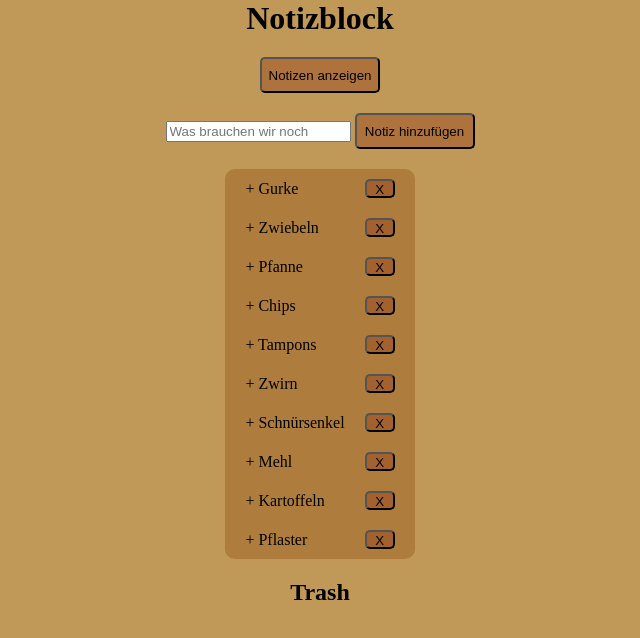
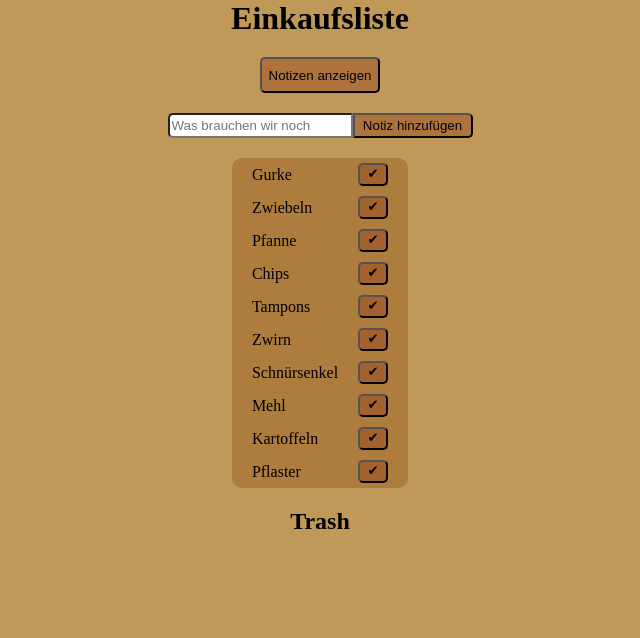
Before and after one commit to codebySaschaHeinze/shopping-list, a plain HTML site: page index.html in a window 1280 px wide. Both pictures are taken after a click on the button "Notizen anzeigen". Shown: the whole page, without its empty margins (320-960 px from the left). Drawn offline with Linux system fonts and the light colour scheme.

Commit message:
some style changes

```diff
--- a/index.html
+++ b/index.html
@@ -3,7 +3,7 @@
   <head>
     <meta charset="UTF-8" />
     <meta name="viewport" content="width=device-width, initial-scale=1.0" />
-    <title>Modul 7 / Teil 1</title>
+    <title>Einkaufsliste</title>
 
     <script src="script.js" defer></script>
 
@@ -11,15 +11,15 @@
     <link rel="stylesheet" href="./style.css" />
   </head>
   <body>
-    <h1>Notizblock</h1>
+    <h1>Einkaufsliste</h1>
     <button onclick="renderNotes()">Notizen anzeigen</button>
-    <div>
+    <div class="inputAndAddNoteButton">
       <input
         id="noteInputBox"
         type="text"
         placeholder="Was brauchen wir noch"
       />
-      <button id="" onclick="addNote()">Notiz hinzufügen</button>
+      <button onclick="addNote()">Notiz hinzufügen</button>
     </div>
 
     <div class="content1" id="content1"></div>
--- a/script.js
+++ b/script.js
@@ -26,7 +26,7 @@ function renderNotes() {
 }
 
 function getNoteTemplate(indexNote) {
-  return /*html*/ `<div class="firstNoteContainer"><p>+ ${notes[indexNote]}</p><button onclick="deleteNote(${indexNote})" class="deleteButton">X</button></div>`;
+  return /*html*/ `<div class="firstNoteContainer"><p>${notes[indexNote]}</p><button onclick="checkNote(${indexNote})" class="deleteButton">&#x2714;</button></div>`;
 }
 
 function addNote() {
@@ -41,7 +41,7 @@ function addNote() {
   noteInputRef.value = "";
 }
 
-function deleteNote(indexNote) {
+function checkNote(indexNote) {
   let trashNote = notes.splice(indexNote, 1);
 
   trashNotes.push(trashNote);
@@ -60,11 +60,11 @@ function renderTrashNotes() {
     indexTrashNote < trashNotes.length;
     indexTrashNote++
   ) {
-    trashContentRef.innerHTML = getTrashNoteTemplate(indexTrashNote);
+    trashContentRef.innerHTML += getTrashNoteTemplate(indexTrashNote);
   }
 }
 function getTrashNoteTemplate(indexTrashNote) {
-  return /*html*/ `<div class="trashNoteContainer"><p>+ ${trashNotes[indexTrashNote]}</p><button onclick="deleteFinallyNote(${indexTrashNote})" class="deleteFinallyButton">X</button></div>`;
+  return /*html*/ `<div class="trashNoteContainer"><p>${trashNotes[indexTrashNote]}</p><button onclick="deleteFinallyNote(${indexTrashNote})" class="deleteFinallyButton">X</button></div>`;
 }
 
 function deleteFinallyNote(indexTrashNote) {
--- a/style.css
+++ b/style.css
@@ -19,13 +19,29 @@ button:hover {
   cursor: pointer;
 }
 
+.inputAndAddNoteButton {
+  display: flex;
+  justify-content: center;
+  height: 25px;
+}
+
+.inputAndAddNoteButton button {
+  height: 25px;
+  border-radius: 0px 5px 5px 0px;
+}
+
+.inputAndAddNoteButton input {
+  height: 25px;
+  border-radius: 5px 0px 0px 5px;
+}
+
 .firstNoteContainer {
   display: flex;
   flex-direction: row;
   justify-content: space-between;
   align-items: center;
 
-  padding: 10px 20px 10px 20px;
+  padding: 5px 20px 5px 20px;
   gap: 20px;
 }
 
@@ -40,11 +56,11 @@ button:hover {
   text-align: center;
   background-color: rgba(146, 57, 22, 0.393);
   border-radius: 5px;
-  padding-bottom: 14px;
+  padding-bottom: 18px;
 }
 
 .deleteButton:hover {
-  background-color: rgba(194, 0, 0, 0.415);
+  background-color: rgba(39, 194, 0, 0.415);
   cursor: pointer;
 }
 
@@ -54,9 +70,7 @@ button:hover {
   justify-content: space-between;
   align-items: center;
   background-color: rgba(120, 120, 120, 0.675);
-  padding: 15px 20px 15px 20px;
-  gap: 20px;
-  border: 2px solid rgba(255, 0, 0, 0.313);
+  padding: 5px 20px 5px 20px;
 }
 
 .deleteFinallyButton {
```
